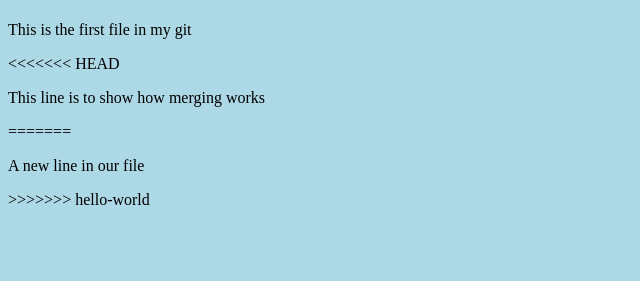
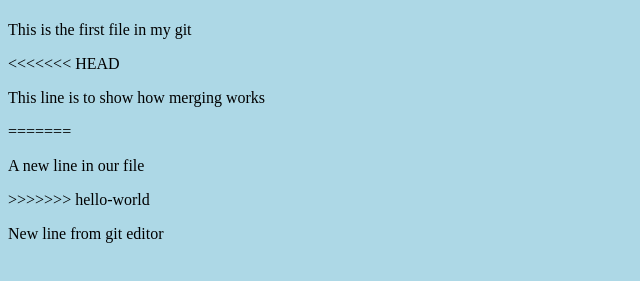
Before and after one commit to Anand070397/Hello, a plain HTML site: page index.html in a window 1280 px wide. Shown: the part 59-340 px from the top of the page, without its empty margins (0-640 px from the left). Drawn offline with Linux system fonts and the light colour scheme.

Commit message:
New line from git editor

```diff
--- a/index.html
+++ b/index.html
@@ -13,5 +13,6 @@
 =======
 <p> A new line in our file </p>
 >>>>>>> hello-world
+<p> New line from git editor</p>
 </body>
 </html>
```
